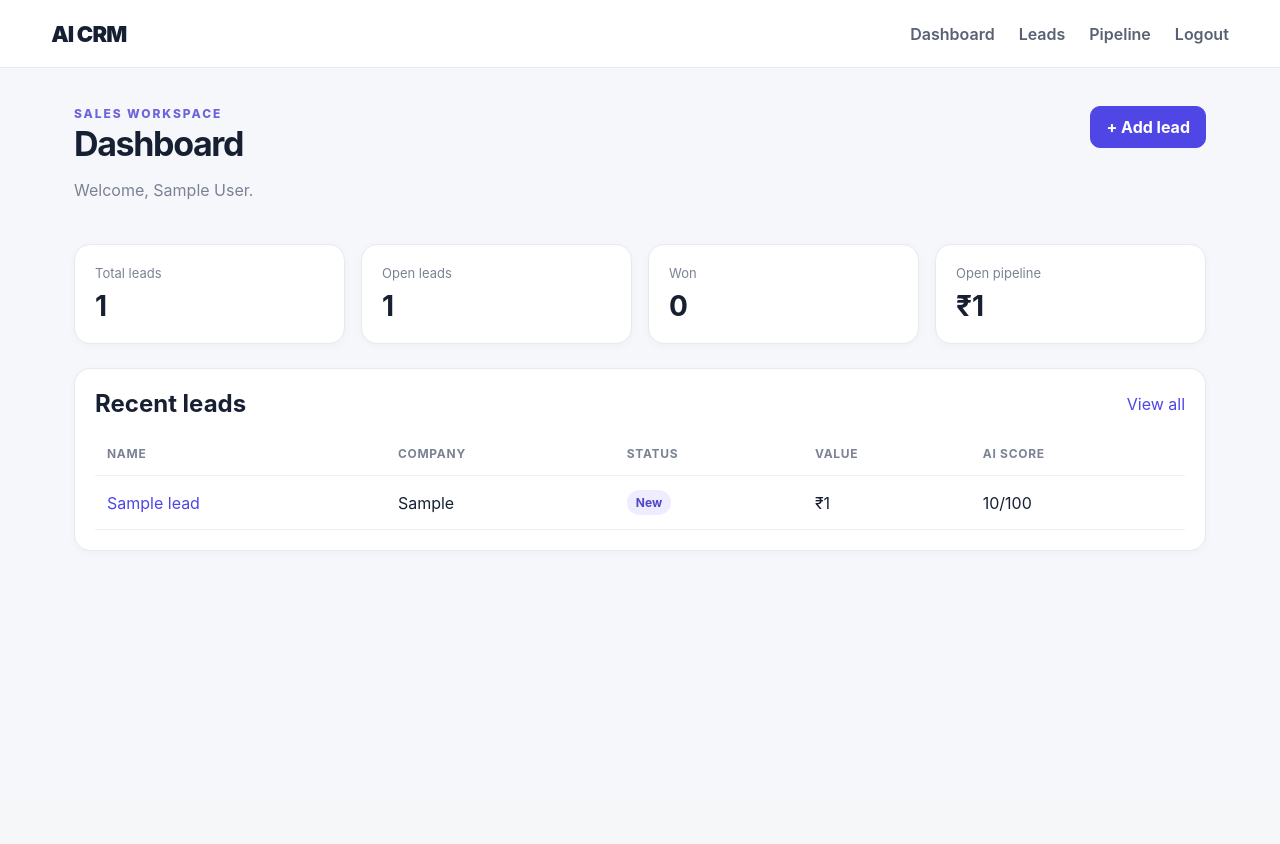
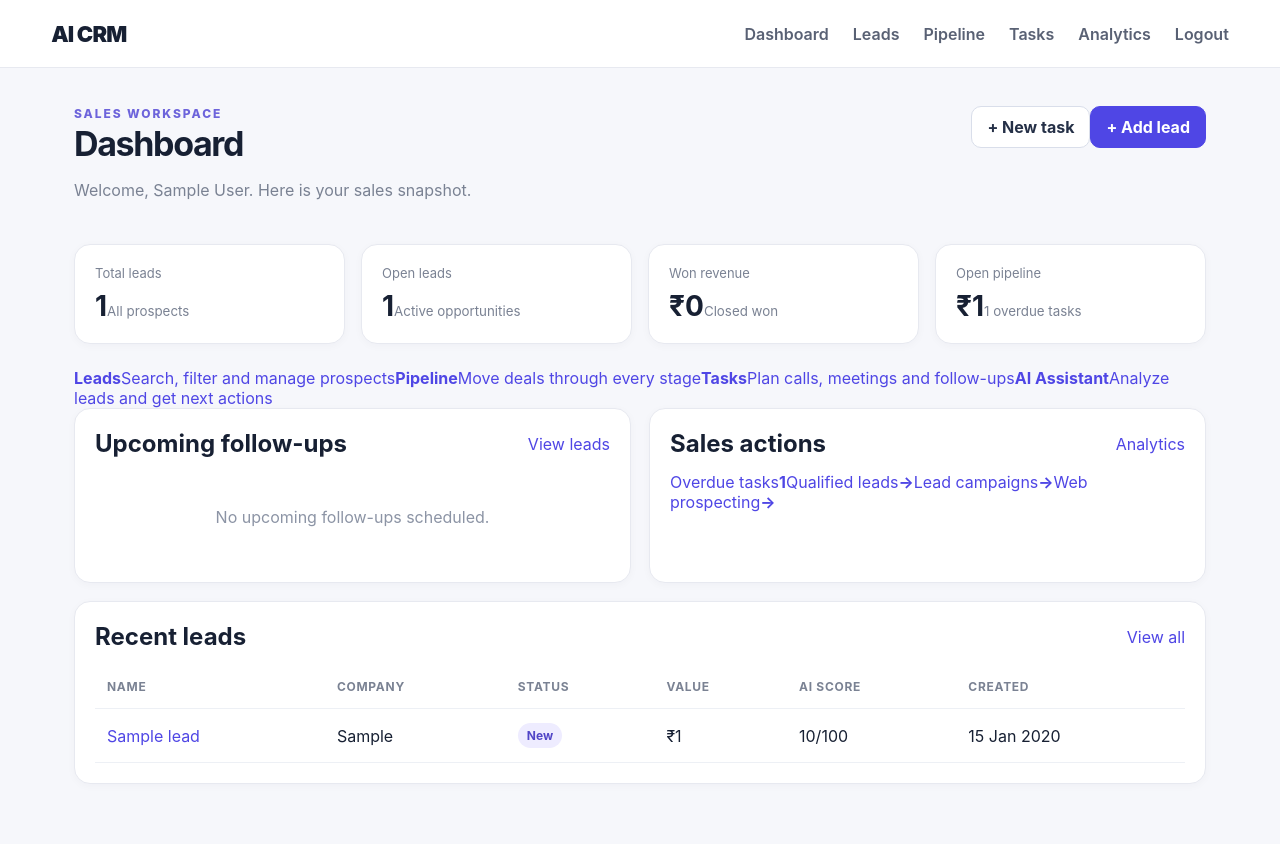
Before and after one commit to vijay7503637339/AI-CRM, a PHP site: page / in a window 1280 px wide. Before the commit the page ends 551 px from the top, so only its background shows below. Run offline with PHP 8.4, Linux system fonts and the light colour scheme; the visitor is signed in with stand-in values (Sample User, id 1); tables that the repository leaves empty hold one stand-in row (values such as "Sample post").

Commit message:
feat: upgrade CRM dashboard

```diff
--- a/public/index.php
+++ b/public/index.php
@@ -1,20 +1,24 @@
 <?php
 require_once __DIR__ . '/../app/bootstrap.php';
 require_auth();
-
+$pdo = db();
 $stats = [
-    'total' => (int) db()->query("SELECT COUNT(*) FROM leads")->fetchColumn(),
-    'open' => (int) db()->query("SELECT COUNT(*) FROM leads WHERE status IN ('new','contacted','qualified','proposal')")->fetchColumn(),
-    'won' => (int) db()->query("SELECT COUNT(*) FROM leads WHERE status='won'")->fetchColumn(),
-    'value' => (float) db()->query("SELECT COALESCE(SUM(value),0) FROM leads WHERE status IN ('new','contacted','qualified','proposal')")->fetchColumn(),
+    'total' => (int)$pdo->query("SELECT COUNT(*) FROM leads")->fetchColumn(),
+    'open' => (int)$pdo->query("SELECT COUNT(*) FROM leads WHERE status IN ('new','contacted','qualified','proposal')")->fetchColumn(),
+    'won' => (int)$pdo->query("SELECT COUNT(*) FROM leads WHERE status='won'")->fetchColumn(),
+    'value' => (float)$pdo->query("SELECT COALESCE(SUM(value),0) FROM leads WHERE status IN ('new','contacted','qualified','proposal')")->fetchColumn(),
+    'won_value' => (float)$pdo->query("SELECT COALESCE(SUM(value),0) FROM leads WHERE status='won'")->fetchColumn(),
+    'overdue' => (int)$pdo->query("SELECT COUNT(*) FROM tasks WHERE status='pending' AND due_at IS NOT NULL AND due_at < NOW()")->fetchColumn(),
 ];
-
-$recent = db()->query("SELECT * FROM leads ORDER BY created_at DESC LIMIT 8")->fetchAll();
+$recent = $pdo->query("SELECT * FROM leads ORDER BY created_at DESC LIMIT 8")->fetchAll();
+$followups = $pdo->query("SELECT id,name,company,status,value,follow_up_at FROM leads WHERE follow_up_at IS NOT NULL AND follow_up_at >= NOW() ORDER BY follow_up_at ASC LIMIT 6")->fetchAll();
 $user = current_user();
 $statusLabels = ['new'=>'New','contacted'=>'Contacted','qualified'=>'Qualified','proposal'=>'Proposal','won'=>'Won','lost'=>'Lost'];
 ?>
 <!doctype html><html lang="en"><head><meta charset="utf-8"><meta name="viewport" content="width=device-width,initial-scale=1"><title>Dashboard | AI CRM</title><link rel="stylesheet" href="assets/app.css"></head><body>
-<header class="topbar"><div class="brand">AI CRM</div><nav><a href="index.php">Dashboard</a><a href="leads.php">Leads</a><a href="pipeline.php">Pipeline</a><a href="logout.php">Logout</a></nav></header><main class="container">
-<div class="page-head"><div><p class="eyebrow">SALES WORKSPACE</p><h1>Dashboard</h1><p class="muted">Welcome, <?=e($user['name']??'User')?>.</p></div><a class="btn primary" href="lead-create.php">+ Add lead</a></div>
-<section class="stats"><article><span>Total leads</span><strong><?=$stats['total']?></strong></article><article><span>Open leads</span><strong><?=$stats['open']?></strong></article><article><span>Won</span><strong><?=$stats['won']?></strong></article><article><span>Open pipeline</span><strong>₹<?=number_format($stats['value'],0)?></strong></article></section>
-<section class="panel"><div class="panel-head"><h2>Recent leads</h2><a href="leads.php">View all</a></div><div class="table-wrap"><table><thead><tr><th>Name</th><th>Company</th><th>Status</th><th>Value</th><th>AI score</th></tr></thead><tbody><?php if(!$recent):?><tr><td colspan="5" class="empty">No leads yet. Add your first lead.</td></tr><?php endif;?><?php foreach($recent as $lead):?><tr><td><a href="lead-view.php?id=<?=$lead['id']?>"><?=e($lead['name'])?></a></td><td><?=e($lead['company'])?></td><td><span class="pill"><?=e($statusLabels[$lead['status']] ?? ucfirst($lead['status']))?></span></td><td>₹<?=number_format((float)$lead['value'],0)?></td><td><?= $lead['ai_score']!==null?(int)$lead['ai_score'].'/100':'Pending'?></td></tr><?php endforeach;?></tbody></table></div></section></main></body></html>
+<header class="topbar"><div class="brand">AI CRM</div><nav><a href="index.php">Dashboard</a><a href="leads.php">Leads</a><a href="pipeline.php">Pipeline</a><a href="tasks.php">Tasks</a><a href="analytics.php">Analytics</a><a href="logout.php">Logout</a></nav></header>
+<main class="container"><div class="page-head"><div><p class="eyebrow">SALES WORKSPACE</p><h1>Dashboard</h1><p class="muted">Welcome, <?=e($user['name']??'User')?>. Here is your sales snapshot.</p></div><div class="head-actions"><a class="btn" href="tasks.php">+ New task</a><a class="btn primary" href="lead-create.php">+ Add lead</a></div></div>
+<section class="stats"><article><span>Total leads</span><strong><?=$stats['total']?></strong><small class="muted">All prospects</small></article><article><span>Open leads</span><strong><?=$stats['open']?></strong><small class="muted">Active opportunities</small></article><article><span>Won revenue</span><strong>₹<?=number_format($stats['won_value'],0)?></strong><small class="muted">Closed won</small></article><article><span>Open pipeline</span><strong>₹<?=number_format($stats['value'],0)?></strong><small class="muted"><?=$stats['overdue']?> overdue tasks</small></article></section>
+<div class="quick-grid"><a class="quick-card" href="leads.php"><strong>Leads</strong><span>Search, filter and manage prospects</span></a><a class="quick-card" href="pipeline.php"><strong>Pipeline</strong><span>Move deals through every stage</span></a><a class="quick-card" href="tasks.php"><strong>Tasks</strong><span>Plan calls, meetings and follow-ups</span></a><a class="quick-card" href="ai-assistant.php"><strong>AI Assistant</strong><span>Analyze leads and get next actions</span></a></div>
+<div class="form-grid"><section class="panel"><div class="panel-head"><h2>Upcoming follow-ups</h2><a href="leads.php">View leads</a></div><?php if(!$followups):?><div class="empty">No upcoming follow-ups scheduled.</div><?php endif;?><?php foreach($followups as $lead):?><div class="metric-row"><div><a href="lead-view.php?id=<?=$lead['id']?>"><strong><?=e($lead['name'])?></strong></a><div class="muted small"><?=e($lead['company'])?:'No company'?> · <?=e($statusLabels[$lead['status']]??ucfirst($lead['status']))?></div></div><span><?=e(date('d M, h:i A',strtotime($lead['follow_up_at'])))?></span></div><?php endforeach;?></section><section class="panel"><div class="panel-head"><h2>Sales actions</h2><a href="analytics.php">Analytics</a></div><div class="action-list"><a href="tasks.php?filter=overdue"><span>Overdue tasks</span><b><?=$stats['overdue']?></b></a><a href="leads.php?status=qualified"><span>Qualified leads</span><b>→</b></a><a href="lead-campaigns.php"><span>Lead campaigns</span><b>→</b></a><a href="web-prospecting.php"><span>Web prospecting</span><b>→</b></a></div></section></div>
+<section class="panel" style="margin-top:18px"><div class="panel-head"><h2>Recent leads</h2><a href="leads.php">View all</a></div><div class="table-wrap"><table><thead><tr><th>Name</th><th>Company</th><th>Status</th><th>Value</th><th>AI score</th><th>Created</th></tr></thead><tbody><?php if(!$recent):?><tr><td colspan="6" class="empty">No leads yet. Add your first lead.</td></tr><?php endif;?><?php foreach($recent as $lead):?><tr><td><a href="lead-view.php?id=<?=$lead['id']?>"><?=e($lead['name'])?></a></td><td><?=e($lead['company'])?:'—'?></td><td><span class="pill"><?=e($statusLabels[$lead['status']] ?? ucfirst($lead['status']))?></span></td><td>₹<?=number_format((float)$lead['value'],0)?></td><td><?= $lead['ai_score']!==null?(int)$lead['ai_score'].'/100':'Pending'?></td><td><?=e(date('d M Y',strtotime($lead['created_at'])))?></td></tr><?php endforeach;?></tbody></table></div></section></main></body></html>
```
